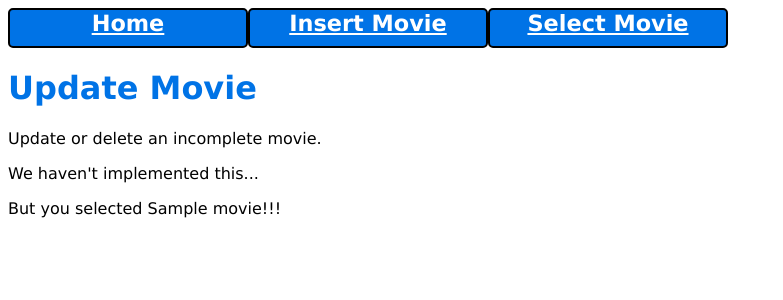
After one commit to megdugan/CRUD, a Flask app: template templates/update.html in a window 1280 px wide. The commit adds this page. Shown: the top 300 px of the page, without its empty margins (0-783 px from the left). Run offline with Flask 3, Linux system fonts and the light colour scheme; the template is opened without the code that fills it: most values are stand-ins (such as "Sample title", 1, 10 or a date in 2020).

Commit message:
updates to select and update.html

```diff
--- a/app.py
+++ b/app.py
@@ -11,9 +11,6 @@ import wmdb as db
 
 app = Flask(__name__)
 app.secret_key = secrets.token_hex()
-
-# Configures DBI
-print(dbi.conf('md109_db'))
 
 # This gets us better error messages for certain common request errors
 app.config['TRAP_BAD_REQUEST_ERRORS'] = True
@@ -44,15 +41,23 @@ def insert():
             return redirect(url_for('insert'))
 
 
-@app.route('/select/')
+@app.route('/select/', methods=['POST', 'GET'])
 def select():
     conn = dbi.connect()
-    incomplete_movies = db.get_incomplete_movies(conn)
-    return render_template('select.html', movies=incomplete_movies)
+    if request.method == 'GET':
+        # Send a blank form
+        incomplete_movies = db.get_incomplete_movies(conn)
+        return render_template('select.html', movies=incomplete_movies)
+    else:
+        # Method has to be POST, so the form has been filled out
+        tt = request.form.get('menu-tt')
+        return redirect(url_for('update', tt=tt))
 
 @app.route('/update/<tt>')
-def update():
-    return render_template('main.html')
+def update(tt):
+    conn = dbi.connect()
+    movie = db.get_movie_from_tt(conn, tt)
+    return render_template('update.html', movie = movie[0])
 
 if __name__ == '__main__':
     import sys, os
--- a/templates/select.html
+++ b/templates/select.html
@@ -3,9 +3,9 @@
 {% block main_content %}
 <h1>Select Movie</h1>
 
-<p>Select and update or delete an incomplete movie.</p>
+<p>Select an incomplete movie.</p>
 
-<form method=POST action="/cs304crud/select/">
+<form method=POST action="">
     <fieldset>
         <label for="menu-tt">Movies without release dates or directors:</label>
             <select id="menu-tt" name="menu-tt">
--- /dev/null
+++ b/templates/update.html
@@ -0,0 +1,11 @@
+{% extends "base.html" %}
+
+{% block main_content %}
+<h1>Update Movie</h1>
+
+<p>Update or delete an incomplete movie.</p>
+
+<p>We haven't implemented this...</p>
+<p>But you selected {{movie.title}}!!!</p>
+
+{% endblock %}
```
Also changed, not shown: wmdb.py (+8 -0 lines).
